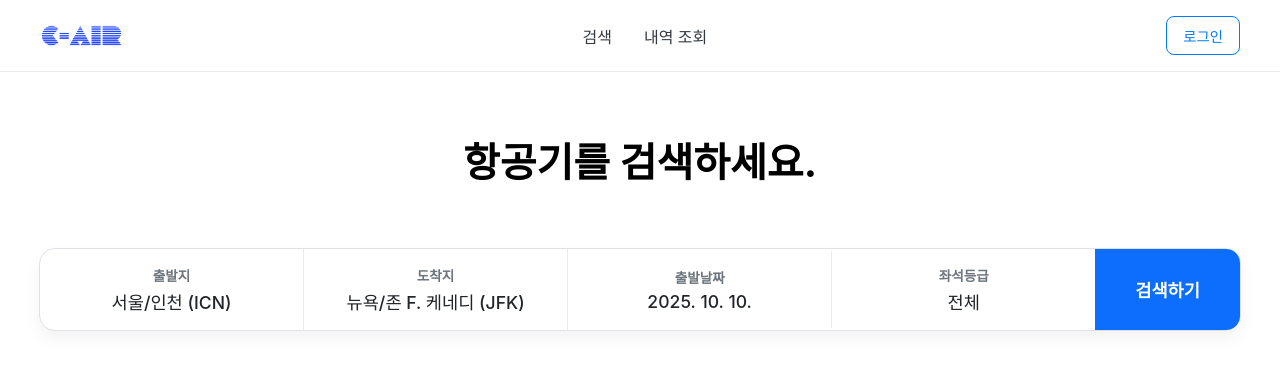
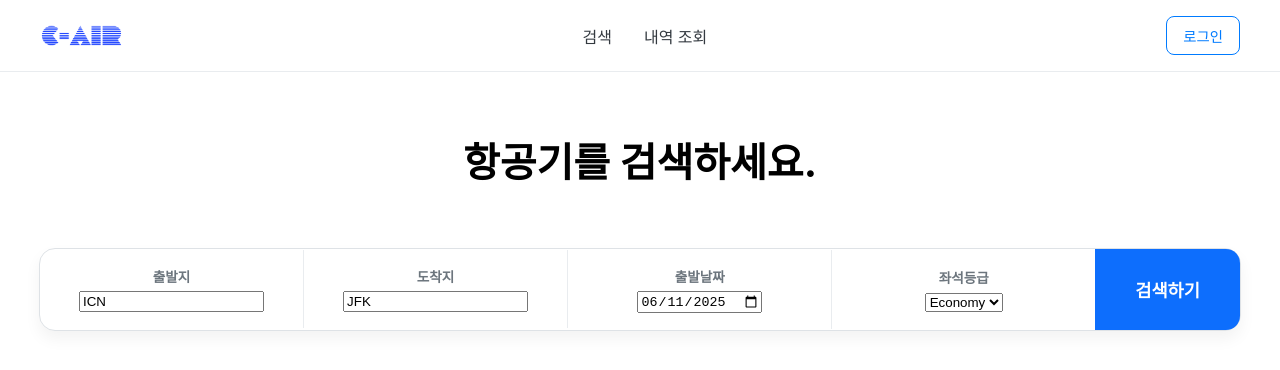
Before and after one commit to dongmin-dev/c-air, a React (Create React App) app in the folder frontend/: page /search in a window 1280 px wide. Shown: the top 370 px of the page. Built offline with nearby package versions, Linux system fonts and the light colour scheme.

Commit message:
feat(frontend): make search form inputs interactive

```diff
--- a/frontend/src/components/SearchForm.js
+++ b/frontend/src/components/SearchForm.js
@@ -1,35 +1,76 @@
 import React from "react";
-
-// We will create this CSS file in the next step
 import "./SearchForm.css";
 
-const SearchForm = ({ params, onSearch }) => {
-  // For now, the inputs are not interactive. We are just building the layout.
-  // We will pass the 'params' and an 'onSearch' function as props from the parent page.
+const SearchForm = ({ params, setParams, onSearch }) => {
+  // This function handles changes for all input fields.
+  const handleChange = (e) => {
+    const { name, value } = e.target;
+    setParams((prevParams) => ({
+      ...prevParams,
+      [name]: value,
+    }));
+  };
 
   return (
     <div className="search-form-wrapper">
-      <div className="search-form-container">
+      {/* We use a <form> tag to group the inputs */}
+      <form
+        className="search-form-container"
+        onSubmit={(e) => {
+          e.preventDefault();
+          onSearch();
+        }}
+      >
         <div className="form-section">
-          <label>출발지</label>
-          <div className="form-value">서울/인천 (ICN)</div>
+          <label htmlFor="departureAirport">출발지</label>
+          <input
+            type="text"
+            id="departureAirport"
+            name="departureAirport"
+            className="form-input"
+            value={params.departureAirport}
+            onChange={handleChange}
+          />
         </div>
         <div className="form-section">
-          <label>도착지</label>
-          <div className="form-value">뉴욕/존 F. 케네디 (JFK)</div>
+          <label htmlFor="arrivalAirport">도착지</label>
+          <input
+            type="text"
+            id="arrivalAirport"
+            name="arrivalAirport"
+            className="form-input"
+            value={params.arrivalAirport}
+            onChange={handleChange}
+          />
         </div>
         <div className="form-section">
-          <label>출발날짜</label>
-          <div className="form-value">2025. 10. 10.</div>
+          <label htmlFor="departureDate">출발날짜</label>
+          <input
+            type="date"
+            id="departureDate"
+            name="departureDate"
+            className="form-input"
+            value={params.departureDate}
+            onChange={handleChange}
+          />
         </div>
         <div className="form-section">
-          <label>좌석등급</label>
-          <div className="form-value">전체</div>
+          <label htmlFor="seatClass">좌석등급</label>
+          <select
+            id="seatClass"
+            name="seatClass"
+            className="form-input"
+            value={params.seatClass}
+            onChange={handleChange}
+          >
+            <option value="ECONOMY">Economy</option>
+            <option value="BUSINESS">Business</option>
+          </select>
         </div>
-        <button className="search-action-button" onClick={onSearch}>
+        <button type="submit" className="search-action-button">
           검색하기
         </button>
-      </div>
+      </form>
     </div>
   );
 };
```
